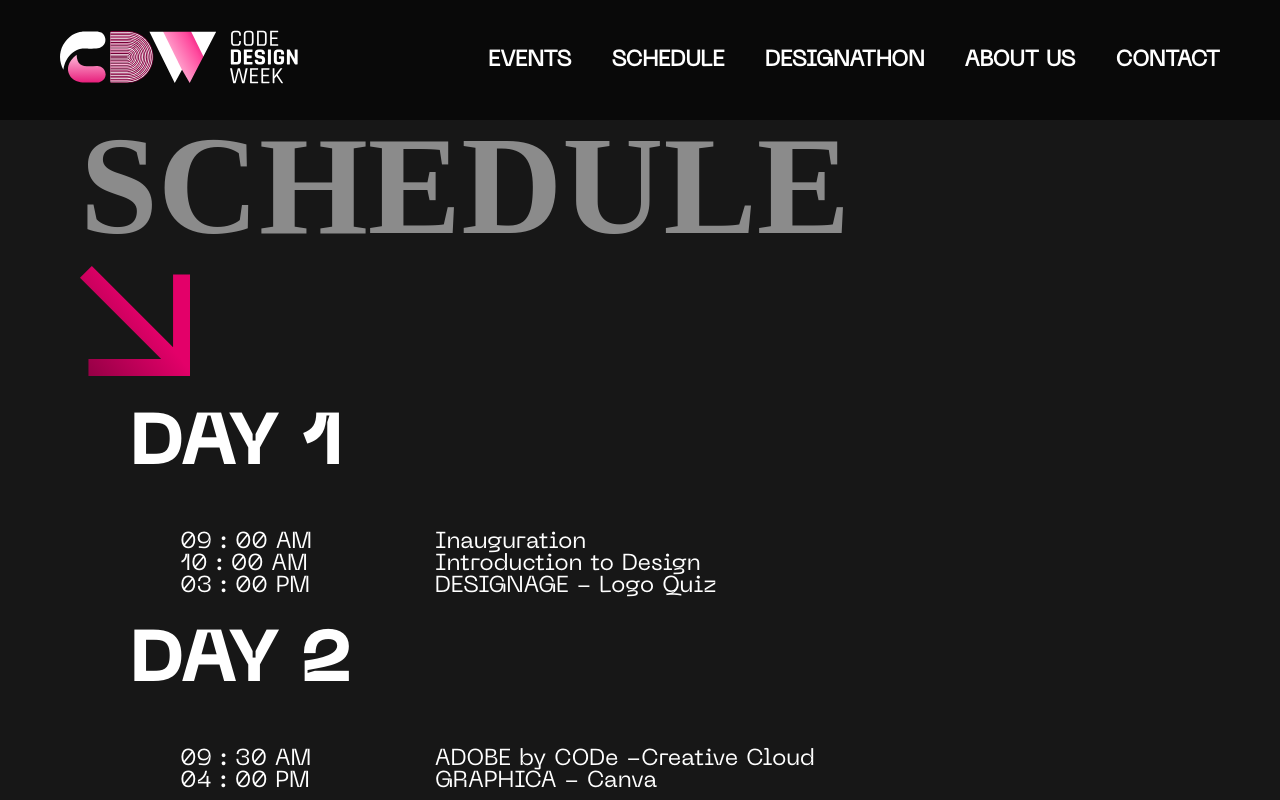
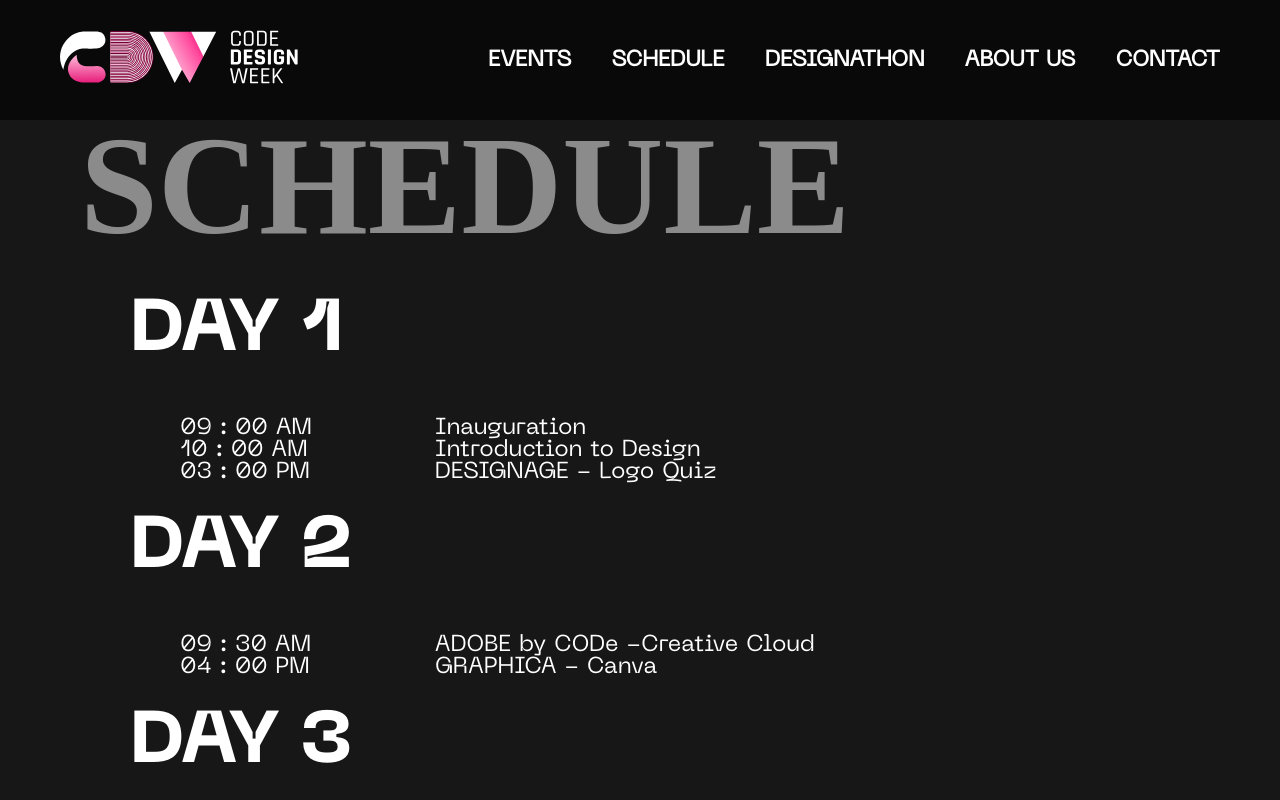
Before and after one commit to Amal070146/code-design-week, a React (Create React App) app: page /schedule in a window 1280 px wide. Shown: the top 800 px of the page. Built offline with nearby package versions, Linux system fonts and the light colour scheme.

Commit message:
Update Schedule.jsx

```diff
--- a/src/pages/Schedule/Schedule.jsx
+++ b/src/pages/Schedule/Schedule.jsx
@@ -10,7 +10,7 @@
       <div className="schedule-wrapper">
         <div className="events-header transition-div-e">
           <p className="schedule-head-tag-name">SCHEDULE</p>
-          <img className="schedule-head-img" src={headEvent} alt="" />
+
         </div>
         <div className="schedule-content-wrapper">
           <div className="schedule-content-div">
```
